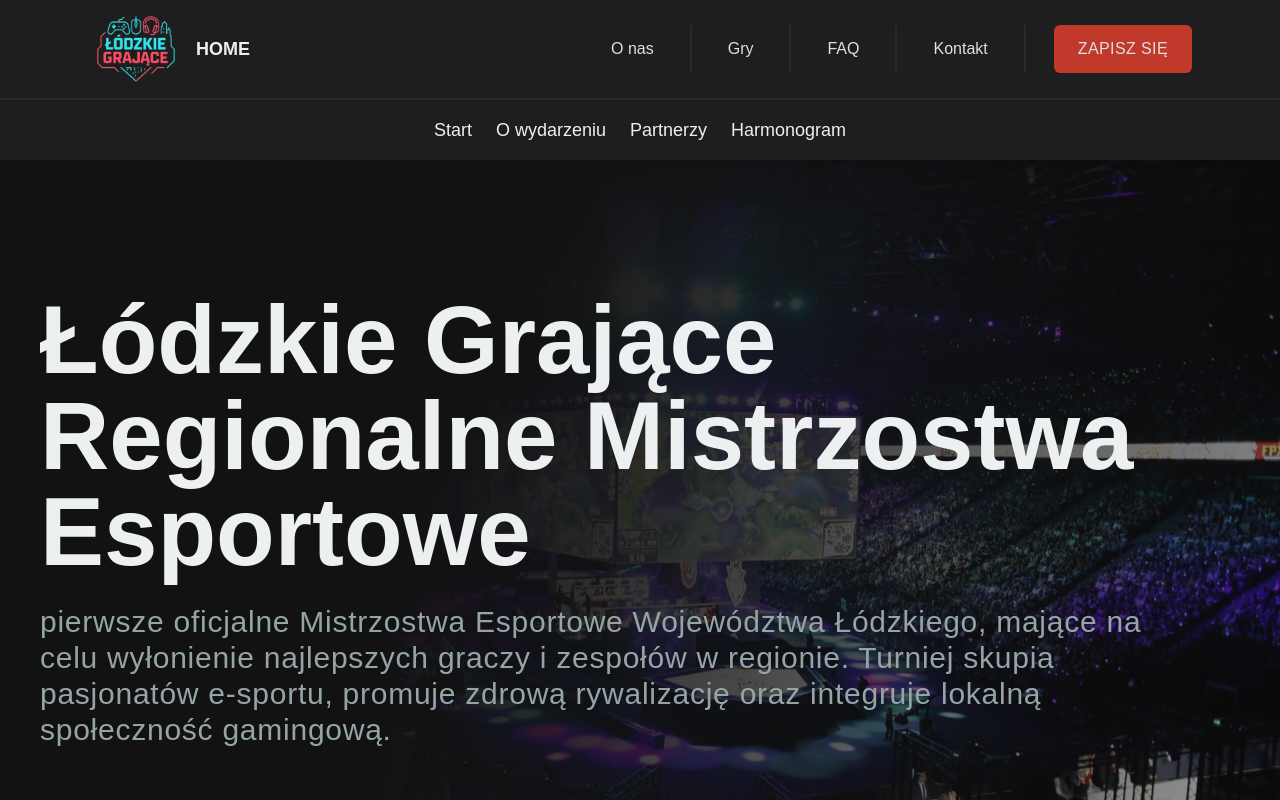
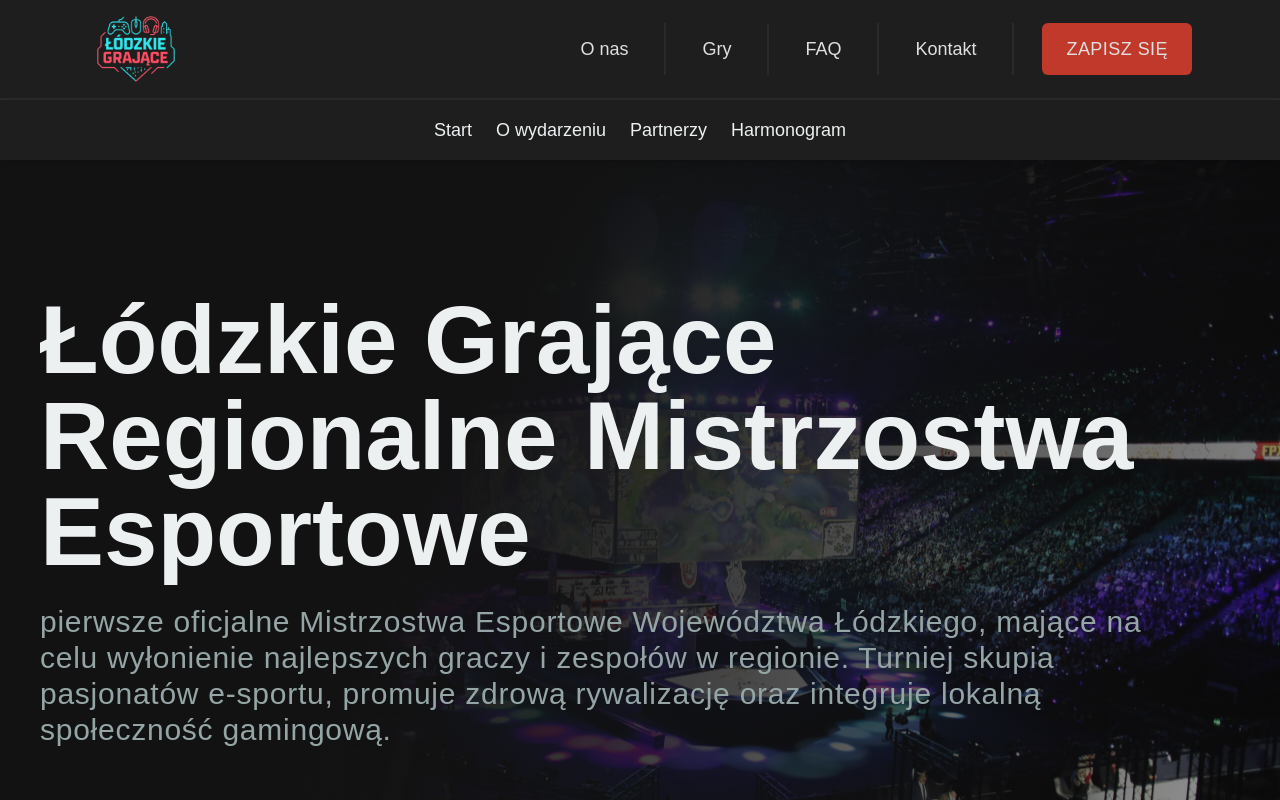
Before and after one commit to yagatho/esport-event-website, a React (Vite) app in the folder frontend/: page / in a window 1280 px wide. Shown: the top 800 px of the page. Built offline with nearby package versions, Linux system fonts and the light colour scheme.

Commit message:
style(menu): improve font size

```diff
--- a/frontend/src/components/Menu.jsx
+++ b/frontend/src/components/Menu.jsx
@@ -49,18 +49,15 @@ export default function Menu() {
               className="inline-flex items-center transform transition duration-300 ease-out hover:scale-115 hover:rotate-15"
             >
               <img src={Logo} alt="Logo" className="h-24 object-cover" />
-              <span className="ml-3 text-[#ecf0f1] text-lg font-semibold transition-colors duration-300 hover:text-[#c0392b]">
-                HOME
-              </span>
             </a>
 
             {/* Desktop menu */}
             <div className="hidden md:flex">
-                <a href="/about" className="px-9 py-3 text-[#E0E0E0] hover:text-[#c0392b] transition-colors">O nas</a>
-                <a href="/games" className="px-9 py-3 border-l-2 border-[#2A2A2A] text-[#E0E0E0] hover:text-[#c0392b] transition-colors">Gry</a>
-                <a href="/faq" className="px-9 py-3 border-l-2 border-[#2A2A2A] text-[#E0E0E0] hover:text-[#c0392b] transition-colors">FAQ</a>
-                <a href="/contact" className="px-9 py-3 border-l-2 border-r-2 border-[#2A2A2A] text-[#E0E0E0] hover:text-[#c0392b] transition-colors">Kontakt</a>
-                <a href="/register" className="ml-7 bg-[#c0392b] text-[#E0E0E0] py-3 px-6 rounded-md tracking-wide transition duration-300 ease-in-out hover:bg-[#2980b9] hover:text-white">ZAPISZ SIĘ</a>
+                <a href="/about" className="text-lg px-9 py-3 text-[#E0E0E0] hover:text-[#c0392b] transition-colors">O nas</a>
+                <a href="/games" className="text-lg px-9 py-3 border-l-2 border-[#2A2A2A] text-[#E0E0E0] hover:text-[#c0392b] transition-colors">Gry</a>
+                <a href="/faq" className="text-lg px-9 py-3 border-l-2 border-[#2A2A2A] text-[#E0E0E0] hover:text-[#c0392b] transition-colors">FAQ</a>
+                <a href="/contact" className="text-lg px-9 py-3 border-l-2 border-r-2 border-[#2A2A2A] text-[#E0E0E0] hover:text-[#c0392b] transition-colors">Kontakt</a>
+                <a href="/register" className="text-lg ml-7 bg-[#c0392b] text-[#E0E0E0] py-3 px-6 rounded-md tracking-wide transition duration-300 ease-in-out hover:bg-[#2980b9] hover:text-white">ZAPISZ SIĘ</a>
             </div>
             {/* Hamburger */}
             <button
@@ -76,11 +73,11 @@ export default function Menu() {
 
             {/* Dropdown mobile menu */}
             {visible && (<div ref={menuRef} className={`absolute top-full left-1/2 -translate-x-1/2 mt-2 w-[95%] bg-[#232323] border-[#2A2A2A] border-3 rounded shadow-lg flex flex-col items-center md:hidden z-50 divide-y divide-[#2A2A2A] ${isClosing ? 'animate-[slideUp_0.3s_ease-in]' : 'animate-[slideDown_0.3s_ease-out]'}`}>
-                <a href="/about" className="w-[80%] px-4 py-3 mt-2 text-[#E0E0E0] text-center" onClick={() => setOpen(false)}>O nas</a>
-                <a href="/games" className="w-[80%] px-4 py-3 text-[#E0E0E0] text-center" onClick={() => setOpen(false)}>Gry</a>
-                <a href="/faq" className="w-[80%] px-4 py-3 text-[#E0E0E0] text-center" onClick={() => setOpen(false)}>FAQ</a>
-                <a href="/contact" className="w-[80%] px-4 py-3 text-[#E0E0E0] text-center" onClick={() => setOpen(false)}>Kontakt</a>
-                <a href="/register" className="bg-[#c0392b]  text-[#E0E0E0] py-3 px-6 mb-3 mt-3 rounded-md tracking-wide" onClick={() => setOpen(false)}>ZAPISZ SIĘ</a>
+                <a href="/about" className="text-lg w-[80%] px-4 py-3 mt-2 text-[#E0E0E0] text-center" onClick={() => setOpen(false)}>O nas</a>
+                <a href="/games" className="text-lg w-[80%] px-4 py-3 text-[#E0E0E0] text-center" onClick={() => setOpen(false)}>Gry</a>
+                <a href="/faq" className="text-lg w-[80%] px-4 py-3 text-[#E0E0E0] text-center" onClick={() => setOpen(false)}>FAQ</a>
+                <a href="/contact" className="text-lg w-[80%] px-4 py-3 text-[#E0E0E0] text-center" onClick={() => setOpen(false)}>Kontakt</a>
+                <a href="/register" className="text-lg bg-[#c0392b]  text-[#E0E0E0] py-3 px-6 mb-3 mt-3 rounded-md tracking-wide" onClick={() => setOpen(false)}>ZAPISZ SIĘ</a>
             </div>)}
         </div>
     </nav>);
```
